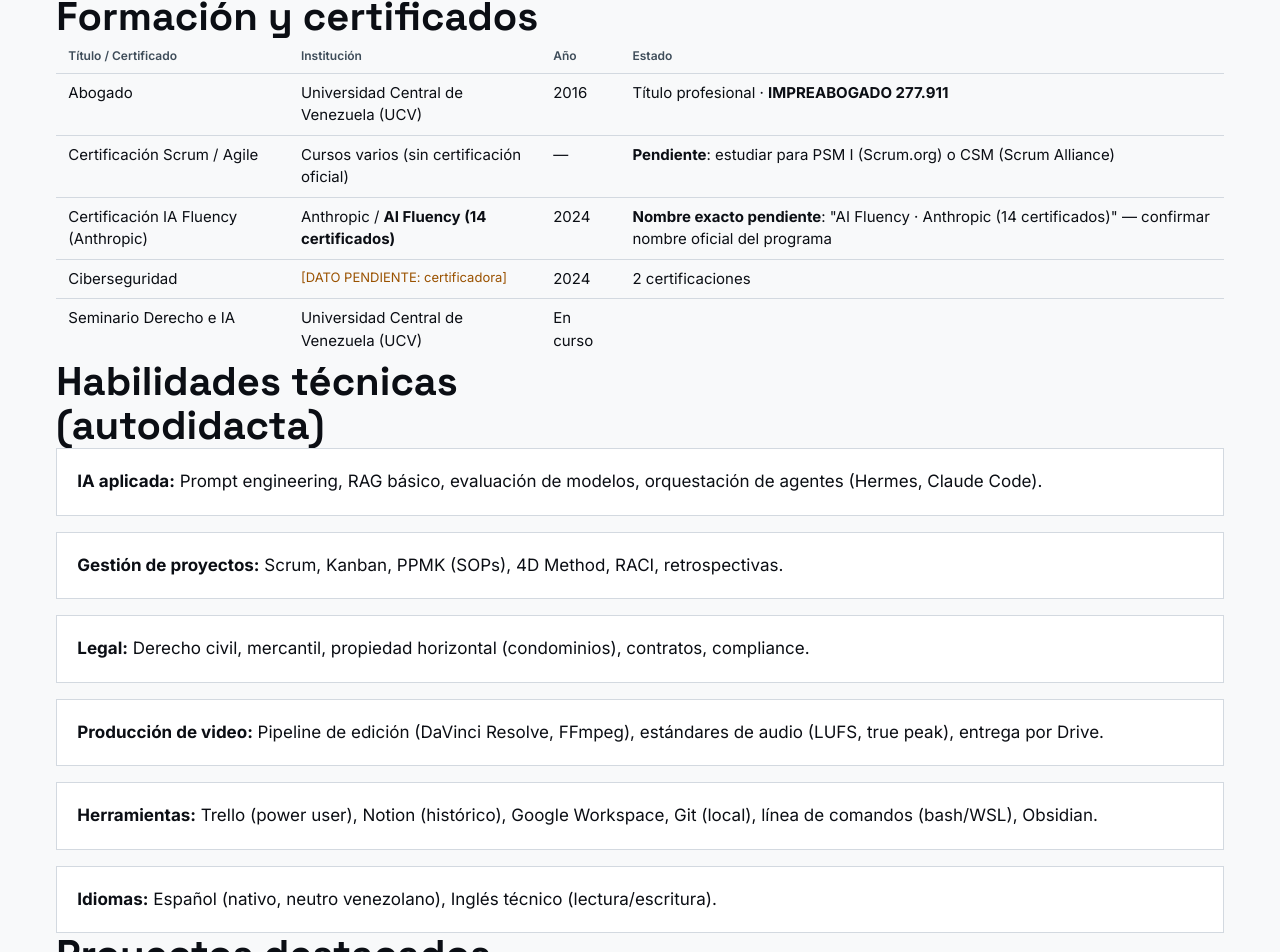
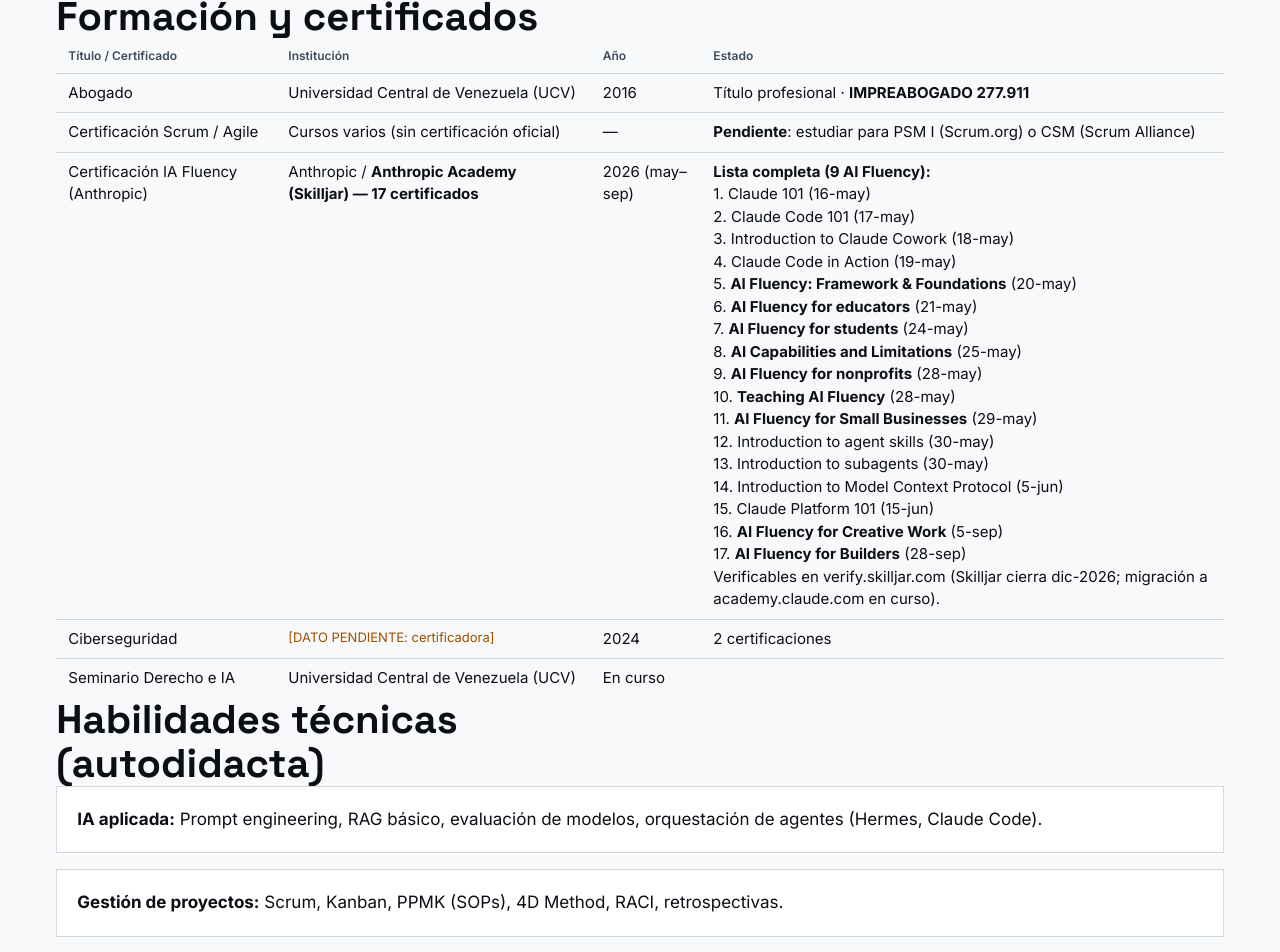
Before and after one commit to MAD-422160846610/monolithos-site, a plain HTML site: page marco/index.html in a window 1280 px wide. Shown: the part 1850-2802 px from the top of the page. Drawn offline with Linux system fonts and the light colour scheme.

Commit message:
CV: 17 certificados Anthropic Academy exactos (9 AI Fluency track) con fechas y verificación

```diff
--- a/marco/index.html
+++ b/marco/index.html
@@ -195,7 +195,7 @@ h3{font-family:var(--display);font-weight:500;font-size:20px;line-height:1.25}
             <tbody>
               <tr><td>Abogado</td><td>Universidad Central de Venezuela (UCV)</td><td>2016</td><td>Título profesional · <strong>IMPREABOGADO 277.911</strong></td></tr>
               <tr><td>Certificación Scrum / Agile</td><td>Cursos varios (sin certificación oficial)</td><td>—</td><td><strong>Pendiente</strong>: estudiar para PSM I (Scrum.org) o CSM (Scrum Alliance)</td></tr>
-              <tr><td>Certificación IA Fluency (Anthropic)</td><td>Anthropic / <strong>AI Fluency (14 certificados)</strong></td><td>2024</td><td><strong>Nombre exacto pendiente</strong>: "AI Fluency · Anthropic (14 certificados)" — confirmar nombre oficial del programa</td></tr>
+              <tr><td>Certificación IA Fluency (Anthropic)</td><td>Anthropic / <strong>Anthropic Academy (Skilljar) — 17 certificados</strong></td><td>2026 (may–sep)</td><td><strong>Lista completa (9 AI Fluency):</strong><br>1. Claude 101 (16-may)<br>2. Claude Code 101 (17-may)<br>3. Introduction to Claude Cowork (18-may)<br>4. Claude Code in Action (19-may)<br>5. <strong>AI Fluency: Framework & Foundations</strong> (20-may)<br>6. <strong>AI Fluency for educators</strong> (21-may)<br>7. <strong>AI Fluency for students</strong> (24-may)<br>8. <strong>AI Capabilities and Limitations</strong> (25-may)<br>9. <strong>AI Fluency for nonprofits</strong> (28-may)<br>10. <strong>Teaching AI Fluency</strong> (28-may)<br>11. <strong>AI Fluency for Small Businesses</strong> (29-may)<br>12. Introduction to agent skills (30-may)<br>13. Introduction to subagents (30-may)<br>14. Introduction to Model Context Protocol (5-jun)<br>15. Claude Platform 101 (15-jun)<br>16. <strong>AI Fluency for Creative Work</strong> (5-sep)<br>17. <strong>AI Fluency for Builders</strong> (28-sep)<br>Verificables en verify.skilljar.com (Skilljar cierra dic-2026; migración a academy.claude.com en curso).</td></tr>
               <tr><td>Ciberseguridad</td><td class="pendiente">[DATO PENDIENTE: certificadora]</td><td>2024</td><td>2 certificaciones</td></tr>
               <tr><td>Seminario Derecho e IA</td><td>Universidad Central de Venezuela (UCV)</td><td>En curso</td><td></td></tr>
             </tbody>
```
